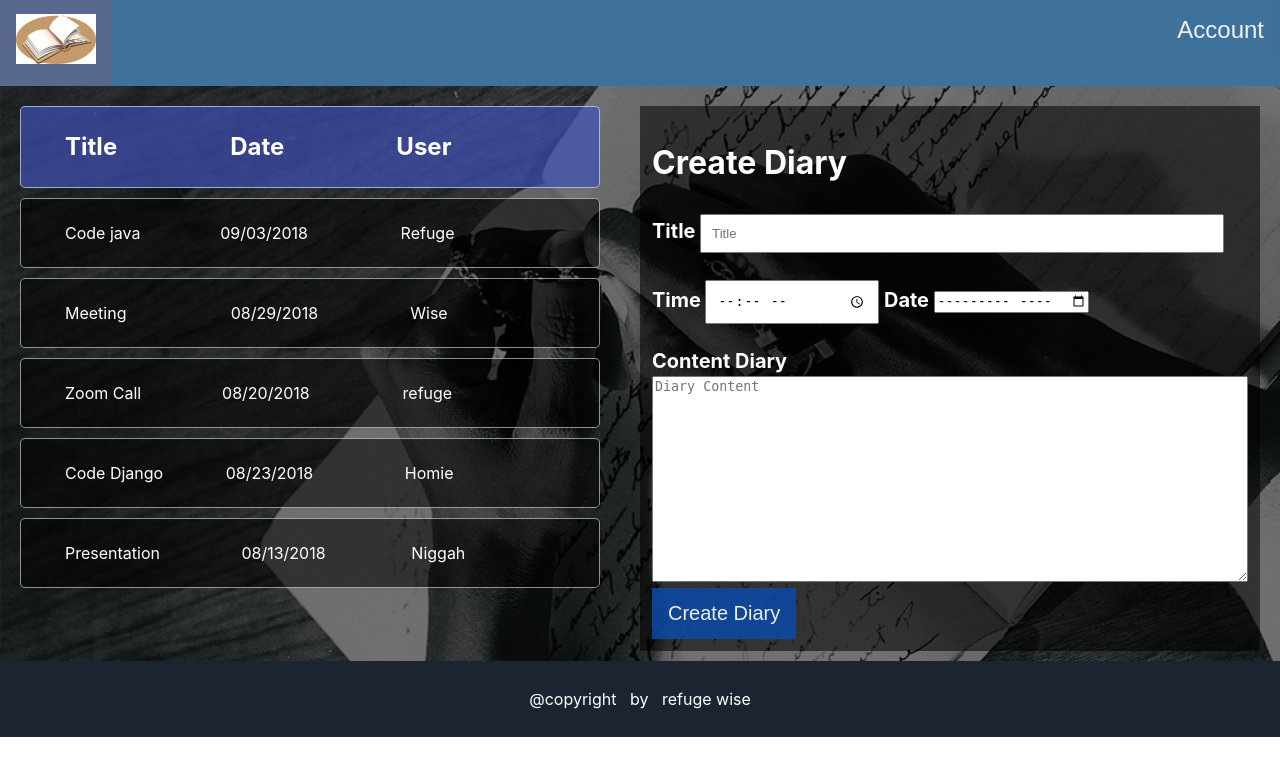
After one commit to wagolemusa/My-Diary, a Python web app: template templates/account.html in a window 1280 px wide. The commit adds this page. Shown: the top 776 px of the page. Run offline with Jinja, Linux system fonts and the light colour scheme; the template is opened without the code that fills it, so the values that code supplies are empty.

Commit message:
updating html files

```diff
--- /dev/null
+++ b/templates/account.html
@@ -0,0 +1,124 @@
+<!DOCTYPE html>
+<html>
+<head>
+	<title>My Dairy</title>
+	<link rel="stylesheet" type="text/css" href="css/style.css">
+</head>
+<body>
+
+<div class="top">
+	<a href="index.html"><img src="img/dis.jpeg" width="80px" height="50px"></a>
+
+	<div class="top-right">
+		<div class="dropdown">
+			<button class="account">Account</button>
+				<div class="account-content">
+					<a href="profile.html">Profile</a>
+					<a href="update_entry.html">Update Entry</a>
+					<a href="add_entry.html">View Entry</a>
+					<a href="add_entry.html">Add Entry</a>
+					<a href="index.html">Logout</a>
+				</div>
+			</div>
+		</div>
+	</div>
+</div>
+
+
+<div class="row">
+<div class="column">
+<div class="book1">
+<table>
+	<th>Title</th>
+	<th>Date</th>
+	<th>User</th>
+</table>
+</div>
+<div class="book">
+
+<table>
+
+	<tr>
+		<td>Code java</td>
+			<td>09/03/2018</td>
+		<td>Refuge</td>
+
+	</tr>
+</table>
+</div>
+<div class="book">
+<table>
+	<tr>
+		<td>Meeting</td>
+			<td>08/29/2018</td>
+		<td>Wise</td>
+
+	</tr>
+</table>
+</div>
+<div class="book">
+<table>
+	<tr>
+		<td>Zoom Call</td>
+		<td>08/20/2018</td>
+		<td>refuge</td>
+
+
+	</tr>
+</table>
+</div>
+
+<div class="book">
+<table>
+	<tr>
+		<td>Code Django</td>
+			<td>08/23/2018</td>
+		<td>Homie</td>
+
+
+	</tr>
+</table>
+</div>
+<div class="book">
+<table>
+	<tr>
+		<td>Presentation</td>
+		<td>08/13/2018</td>
+		<td>Niggah</td>
+
+	</tr>
+</table>
+</div>
+
+
+
+</div>
+
+<div class="column">
+<div class="data">
+	<h1>Create Diary</h1>
+<form action="">
+<b>Title</b>
+<input type="text" placeholder="Title" name="title" required="">
+<br/>
+<b>Time</b>
+<input type="time" name="time">
+<b>Date</b>
+<input type="month" name="">
+<br/>
+
+<b>Content Diary</b>
+<textarea id="entry" name="entry" placeholder="Diary Content" required="" style="height: 200px; width: 590px;"></textarea><br/>
+<button type="submit" class="postbtn" name="diary">Create Diary</button>
+</form>
+</div>
+</div>
+</div>
+
+
+<div class="footer">
+  <p>@copyright  &nbsp;  by &nbsp; <a href="https://github.com/wagolemusa">refuge wise</a> </p>
+</div>
+
+</body>
+</html>
--- a/templates/add_entry.html
+++ b/templates/add_entry.html
@@ -7,8 +7,7 @@
 <body>
 
 <div class="top">
-	<a href="index.html">Home</a>
-	<a href="add_entry.html">Add Dairy</a>
+	<a href="index.html"><img src="img/dis.jpeg" width="80px" height="50px"></a>
 
 	<div class="top-right">
 		<div class="dropdown">
--- a/templates/css/style.css
+++ b/templates/css/style.css
@@ -5,10 +5,10 @@ font-size: 1rem;
 font-weight: 400;
 line-height: 1.5;
 text-align: left;
-background-image: url(../images/diary.jpg);
+background-image: url(../img/diary.jpg);
 background-attachment: fixed;
 background-repeat: no-repeat;
-background-size: 1300px 670px;
+background-size: 1500px 670px;
 
 }
 
--- a/templates/profile.html
+++ b/templates/profile.html
@@ -7,8 +7,7 @@
 <body>
 
 <div class="top">
-	<a href="index.html">Home</a>
-	<a href="add_entry.html">Add Dairy</a>
+	<a href="index.html"><img src="img/dis.jpeg" width="80px" height="50px"></a>
 
 	<div class="top-right">
 		<div class="dropdown">
@@ -28,7 +27,7 @@
 
 <div class="row1">
 	<div class="column1">
-	 <img src="images/mm.JPG" alt="" width="500" height="350"><br/>
+	 <img src="img/mm.JPG" alt="" width="500" height="350"><br/>
 	 <br/>
 	 <center>
 	 <b style="font-size: 24px;">Change Photo</b>
--- a/templates/update_entry.html
+++ b/templates/update_entry.html
@@ -7,8 +7,7 @@
 <body>
 
 <div class="top">
-	<a href="index.html">Home</a>
-	<a href="add_entry.html">Add Dairy</a>
+	<a href="index.html"><img src="img/dis.jpeg" width="80px" height="50px"></a>
 
 	<div class="top-right">
 		<div class="dropdown">
--- a/templates/view_entry.html
+++ b/templates/view_entry.html
@@ -7,7 +7,7 @@
 <body>
 
 <div class="top">
-	<a href="index.html">Home</a>
+	<a href="index.html"><img src="img/dis.jpeg" width="80px" height="50px"></a>
 	<a href="add_entry.html">Add Dairy</a>
 
 	<div class="top-right">
```
Also changed, not shown: templates/index.html (+16 -12 lines), templates/login.html (+5 -21 lines), templates/register.html (+4 -14 lines), templates/img/diary.jpg (renamed from templates/images/diary.jpg), templates/img/dis.jpeg (added), templates/img/ref.jpg (renamed from templates/images/ref.jpg), 5 other files.
